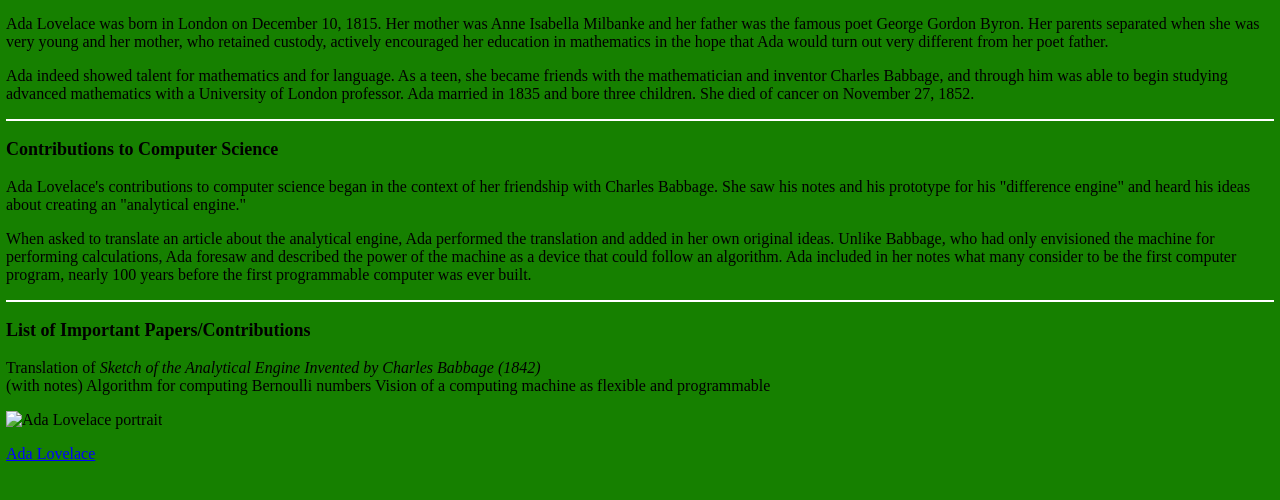
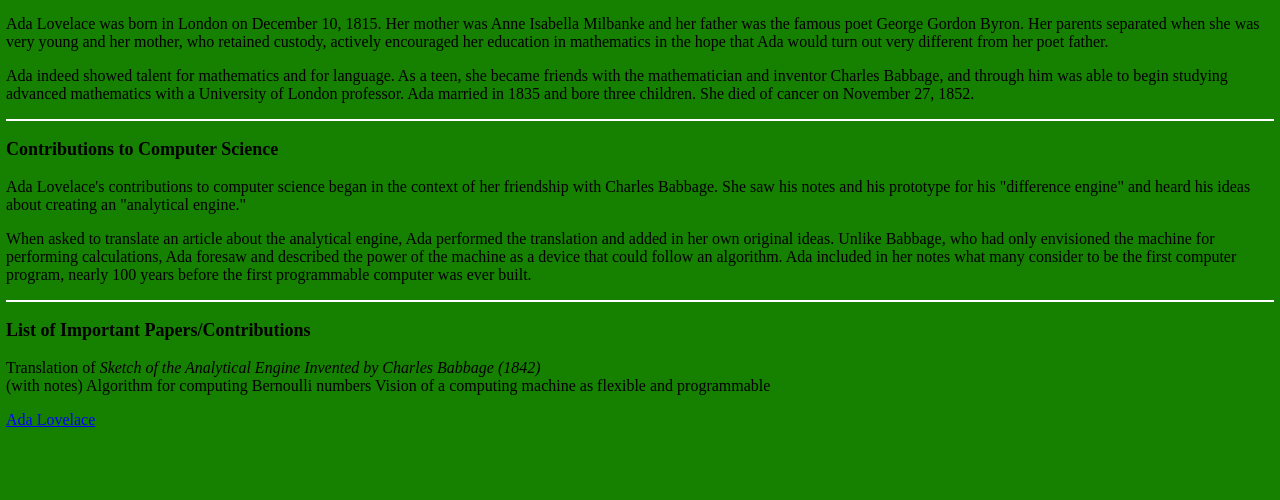
Before and after one commit to KnightspaceShadow2/ada-example-website., a plain HTML site: page index.html in a window 1280 px wide. Shown: the part 100-600 px from the top of the page. Drawn offline with Linux system fonts and the light colour scheme.

Commit message:
Replace image with stylesheet link in index.html
Replaced image tag with a link to the stylesheet.

```diff
--- a/index.html
+++ b/index.html
@@ -57,7 +57,7 @@
         Vision of a computing machine as flexible and programmable
     </p>
 
-    <img src="adalovestuff.jpeg" alt="Ada Lovelace portrait">
+   <link rel="stylesheet" href="style.css">
 
     <p>
         <a href="https://en.wikipedia.org/wiki/Ada_Lovelace">
```
